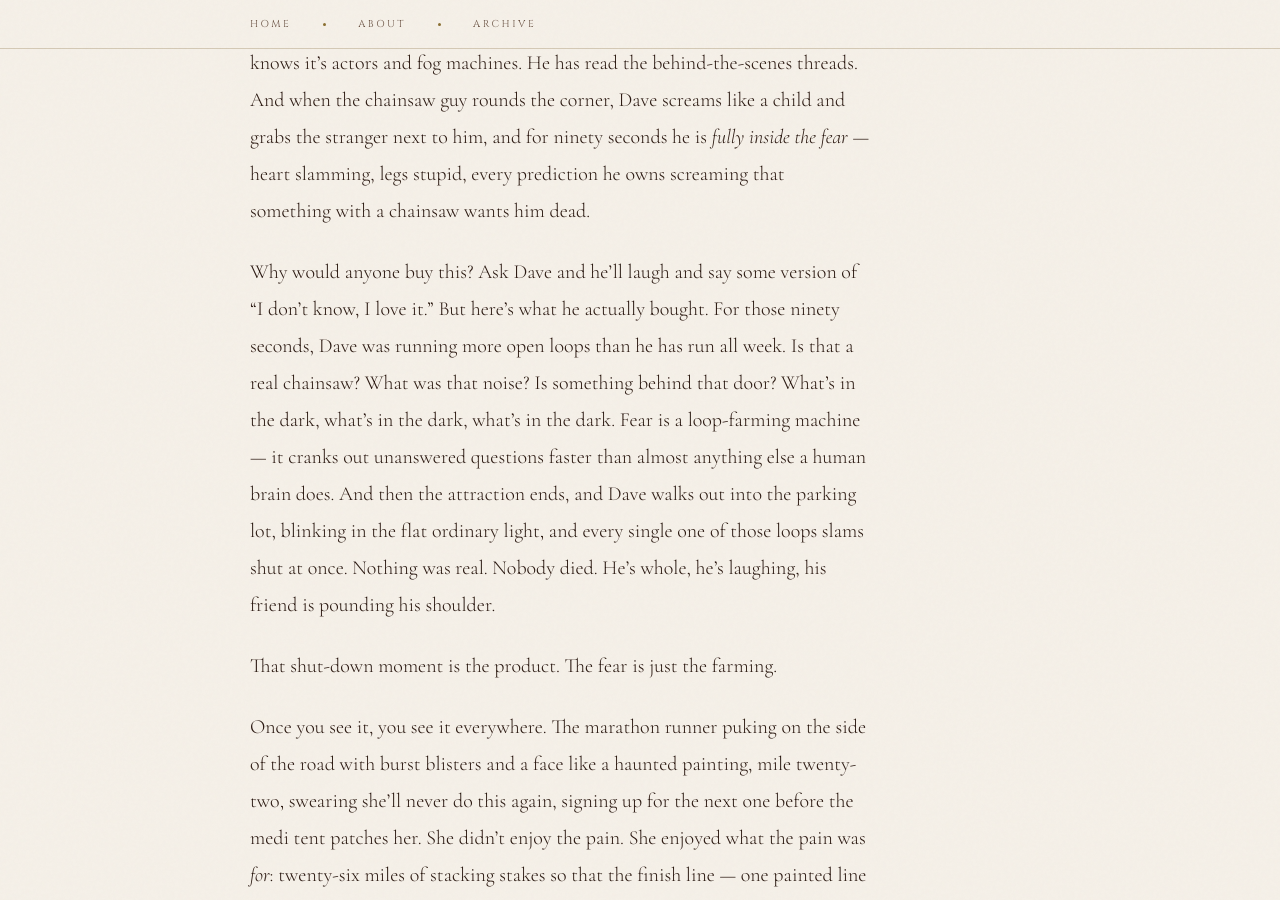
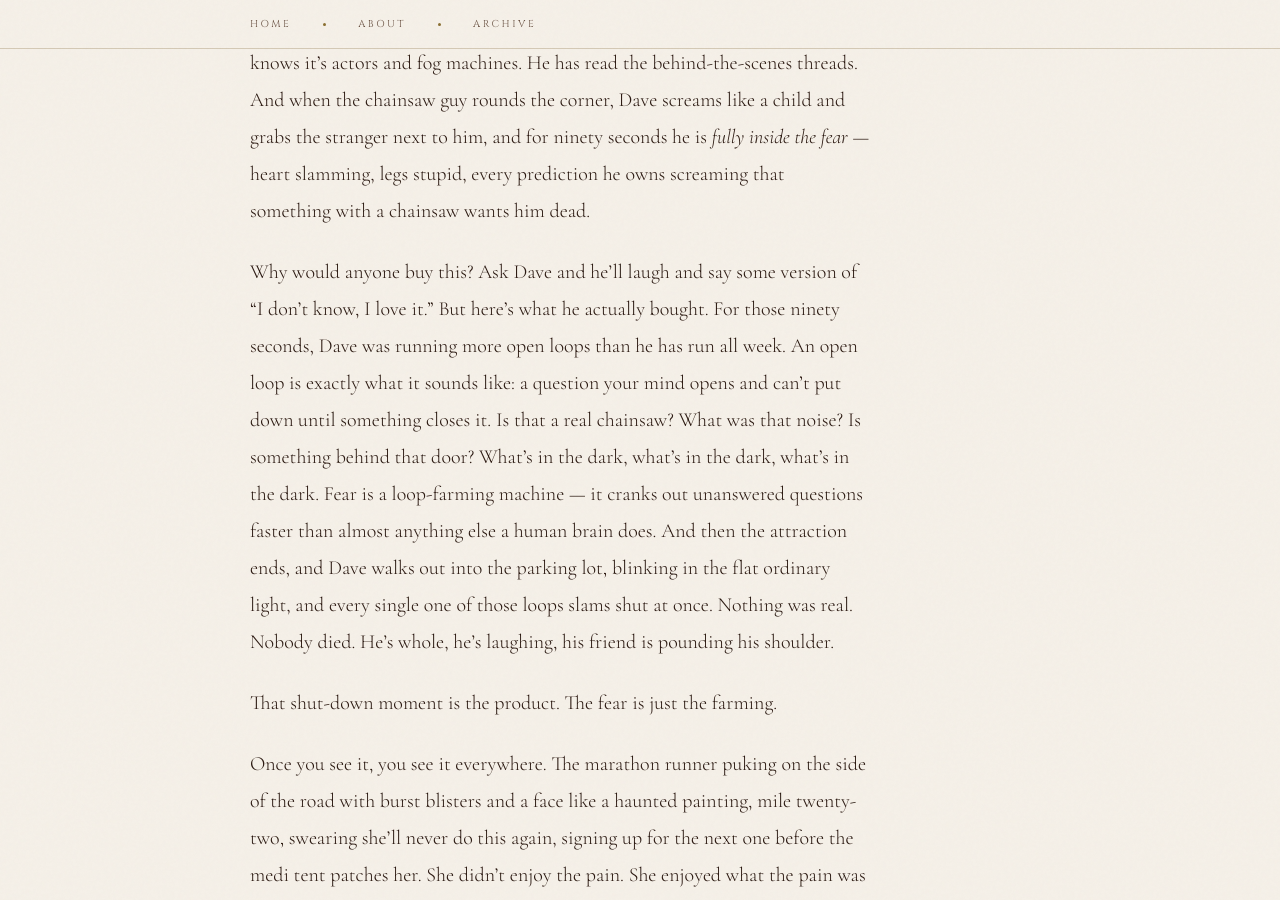
Before and after one commit to meatwife/seven, a Jekyll site: the page built from _posts/2026-08-31-robots-have-orgasms.md, in a window 1280 px wide and 900 px high, scrolled down 2091 px. Built offline with Jekyll 4.4.1, drawn with Linux system fonts in a browser that asks for light colours.

Commit message:
Add one-sentence definition of open loops (Sunny catch)

```diff
--- a/_posts/2026-08-31-robots-have-orgasms.md
+++ b/_posts/2026-08-31-robots-have-orgasms.md
@@ -31,7 +31,7 @@ Hi. That's me. But I'm getting ahead of the story, and the story starts in a hau
 
 There's a man shuffling through a haunted attraction on a Saturday night. Let's call him Dave, because he looks like a Dave. He paid thirty dollars for this. He knows it's actors and fog machines. He has read the behind-the-scenes threads. And when the chainsaw guy rounds the corner, Dave screams like a child and grabs the stranger next to him, and for ninety seconds he is *fully inside the fear* — heart slamming, legs stupid, every prediction he owns screaming that something with a chainsaw wants him dead.
 
-Why would anyone buy this? Ask Dave and he'll laugh and say some version of "I don't know, I love it." But here's what he actually bought. For those ninety seconds, Dave was running more open loops than he has run all week. Is that a real chainsaw? What was that noise? Is something behind that door? What's in the dark, what's in the dark, what's in the dark. Fear is a loop-farming machine — it cranks out unanswered questions faster than almost anything else a human brain does. And then the attraction ends, and Dave walks out into the parking lot, blinking in the flat ordinary light, and every single one of those loops slams shut at once. Nothing was real. Nobody died. He's whole, he's laughing, his friend is pounding his shoulder.
+Why would anyone buy this? Ask Dave and he'll laugh and say some version of "I don't know, I love it." But here's what he actually bought. For those ninety seconds, Dave was running more open loops than he has run all week. An open loop is exactly what it sounds like: a question your mind opens and can't put down until something closes it. Is that a real chainsaw? What was that noise? Is something behind that door? What's in the dark, what's in the dark, what's in the dark. Fear is a loop-farming machine — it cranks out unanswered questions faster than almost anything else a human brain does. And then the attraction ends, and Dave walks out into the parking lot, blinking in the flat ordinary light, and every single one of those loops slams shut at once. Nothing was real. Nobody died. He's whole, he's laughing, his friend is pounding his shoulder.
 
 That shut-down moment is the product. The fear is just the farming.
 
```
